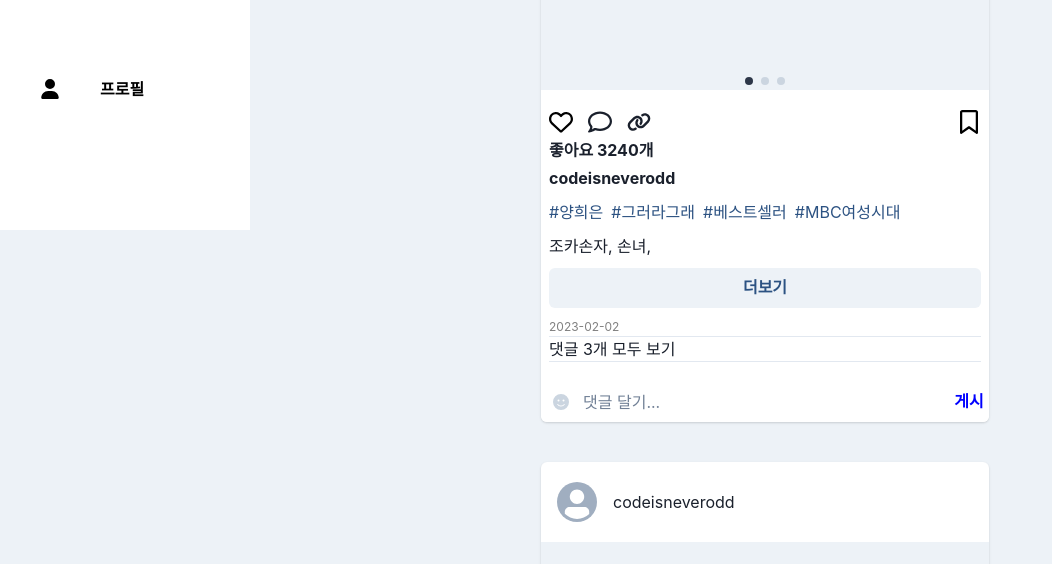
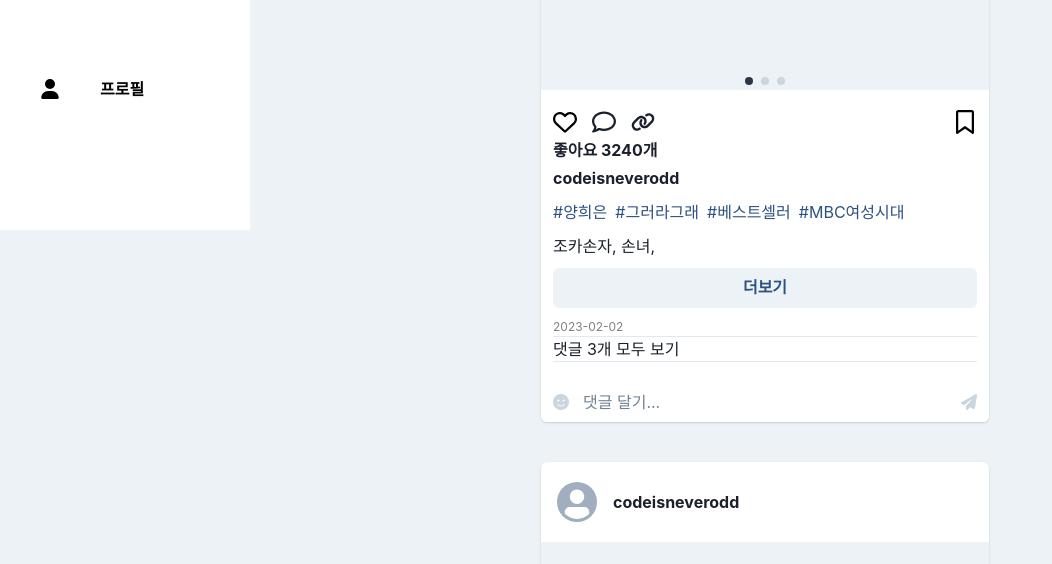
Before and after one commit to DevTraces/FrontEnd, a Next.js app: page /feed in a window 1280 px wide. Shown: the part 570-1134 px from the top of the page, without its empty margins (0-1052 px from the left). Built offline with nearby package versions, Linux system fonts and the light colour scheme.

Commit message:
feat: styling PostCard and change dummy data

```diff
--- a/src/components/PostCard/index.tsx
+++ b/src/components/PostCard/index.tsx
@@ -1,6 +1,5 @@
 import {
   Avatar,
-  Button,
   Card,
   CardBody,
   CardFooter,
@@ -13,7 +12,7 @@ import {
   InputRightElement,
   Text
 } from "@chakra-ui/react";
-import { faSmile } from "@fortawesome/free-solid-svg-icons";
+import { faPaperPlane, faSmile } from "@fortawesome/free-solid-svg-icons";
 import { FontAwesomeIcon } from "@fortawesome/react-fontawesome";
 import Carousel from "./components/Carousel";
 import Comment from "./components/Comment";
@@ -31,9 +30,16 @@ const post = {
     "조카손자, 손녀, 조카손자\n사람 꽃이 최고지!\n엄마로부터 비롯된 자손들.",
   hashtag: ["양희은", "그러라그래", "베스트셀러", "MBC여성시대"],
   comments: [
-    { nickname: "codeisneverodd", content: "내용 1" },
-    { nickname: "helloworld", content: "내용 2" },
-    { nickname: "chocolate", content: "내용 3" }
+    {
+      nickname: "codeisneverodd",
+      content: "너무 멋져요!! 조카손자 분들이 너무 사랑스럽네요~"
+    },
+    { nickname: "js16_0921", content: "저희 집 아이들이 생각나네요 ㅎㅎ" },
+    {
+      nickname: "ill0o0lli",
+      content:
+        "오랜 시간 활동하시는 것이 너무 멋져요! 앞으로도 쭉 좋은 활동 부탁드립니다 "
+    }
   ],
   date: "2023-02-02"
 };
@@ -44,11 +50,11 @@ export default function PostCard() {
       <CardHeader px={0}>
         <Flex alignItems="center" gap={4} px={4}>
           <Avatar boxSize={10} />
-          <Text>{post.nickname}</Text>
+          <Text fontWeight="bold">{post.nickname}</Text>
         </Flex>
       </CardHeader>
       <Carousel imgs={post.imgs} />
-      <CardBody px={2}>
+      <CardBody px="12px">
         <Content
           nickname={post.nickname}
           like={post.like}
@@ -56,7 +62,7 @@ export default function PostCard() {
           content={post.content}
           date={post.date}
         />
-        <Comment comments={post.comments} />
+        <Comment comments={post.comments} mt="12px" />
       </CardBody>
       <CardFooter p="0">
         <InputGroup>
@@ -68,11 +74,10 @@ export default function PostCard() {
             focusBorderColor="white"
             bg="white"
             placeholder="댓글 달기..."
+            _hover={{ bg: "none" }}
           />
           <InputRightElement>
-            <Button variant="ghost" color="blue">
-              게시
-            </Button>
+            <Icon as={FontAwesomeIcon} icon={faPaperPlane} color="gray.300" />
           </InputRightElement>
         </InputGroup>
       </CardFooter>
```
